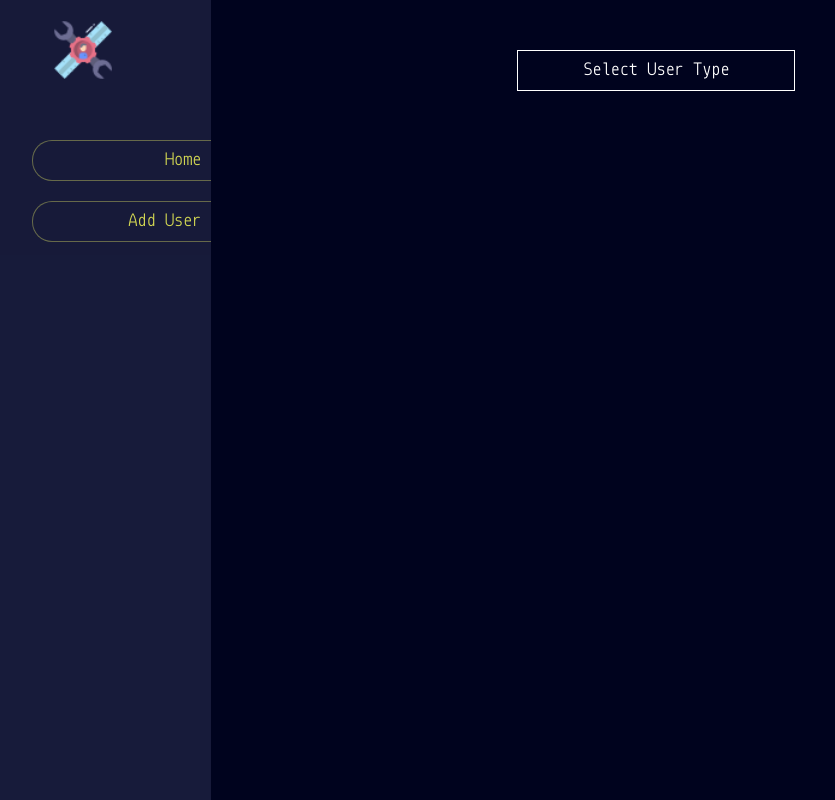
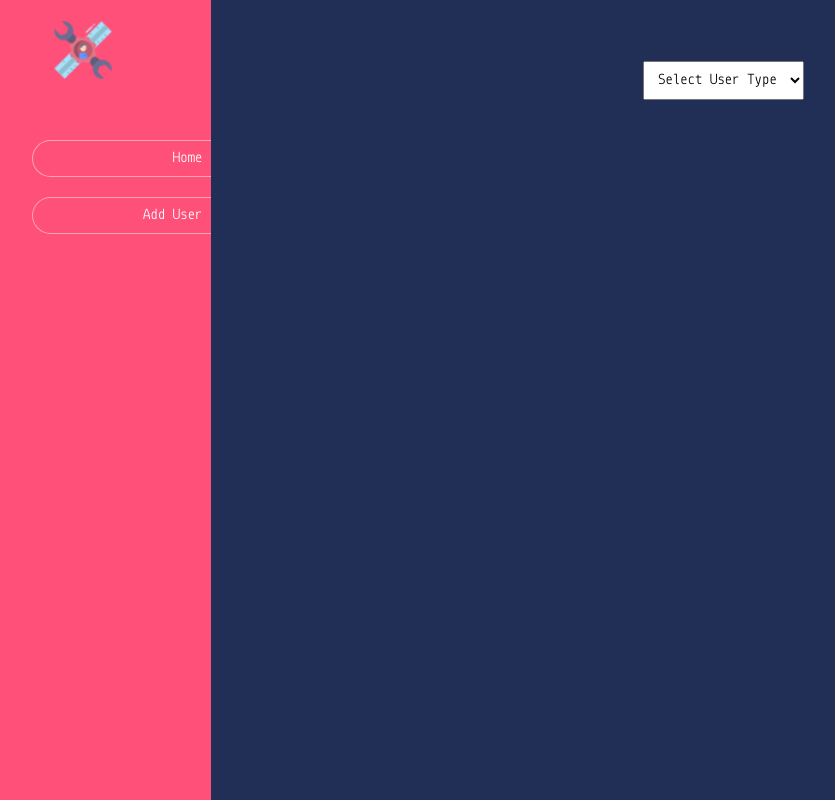
Before and after one commit to 9102alexism/final_year_development_project, a web app: file front_end/administration/html/add_user.html in a window 1280 px wide. Shown: the whole page, without its empty margins (45-880 px from the left). Run offline with its HTML, style and script files only (its server is not run), Linux system fonts and the light colour scheme.

Commit message:
introduced_admin_panel_user_creation

```diff
--- a/front_end/administration/css/add_user.css
+++ b/front_end/administration/css/add_user.css
@@ -16,7 +16,7 @@
     overflow: hidden;
     display: flex;
     flex-direction: column;
-    background-color: #000426e8;
+    background-color: #ff5079;
     gap: 20px;
 }
 img{
@@ -28,43 +28,115 @@
     flex-direction: column;
     padding: 20px 0;
     margin-left: 30%;
-    color: #faff58d1;
     gap: 20px;
 }
 ul{
-    box-sizing: border-box;
     width: 100%;
     text-align: end;
     list-style: none;
-    padding: 10px;
-    border: 1px solid #faff6b59;
+    border: 1px solid #ffffff7a;
     border-right: none;
     border-top-left-radius: 20px;
     border-bottom-left-radius: 20px;
+}
+ul > a{
+    box-sizing: border-box;
+    display: inline-block;
+    width: inherit;
+    padding: 10px;
+    text-decoration: none;
+    color: #fff;
 }
 main{
     width: 80%;
     min-height: 100vh;
     overflow: hidden;
-    background-color: #00031e;
+    background-color: #000f3cde;
 }
-main > div{
+#upper_section{
     width: 100%;
-    padding: 50px;
+    height: 20vh;
     display: flex;
     justify-content: center;
     align-items: center;
 }
-#select{
+#upper_section > select{
+    padding: 10px;
+}
+#lower_section{
+    height: calc(100% - 20vh);
+    display: flex;
+    flex-direction: column;
+    justify-content: center;
+    align-items: center;
+    gap: 20px;
+}
+form{
+    width: 100%;
+    display: flex;
+    flex-direction: column;
+}
+#doctor_form, #pharmacy_form{
     width: 50%;
-    color: white;
+    display: flex;
+    flex-direction: column;
+    flex-wrap: wrap;
+    align-items: center;
+    margin: auto;
+    gap: 5px;
+    visibility: hidden;
+    display: none
 }
-#select > div{
-    width: 50%;
+#doctor_form > input, #doctor_form > textarea, #pharmacy_form > input, #pharmacy_form > textarea{
+    box-sizing: border-box;
+    width: 100%;
     padding: 10px;
-    text-align: center;
-    border: 1px solid white;
+    font-size: 16px;
+    background-color: #ffffffed;
+    border: none;
+    border-bottom: 3px solid #33e2ffde;
 }
-#select > div:hover{
-    border: 1px solid red;
+#doctor_form > input:focus, #doctor_form > textarea:focus, #pharmacy_form > input:focus, #pharmacy_form > textarea:focus{
+    outline: none;
 }
+#doctor_form textarea, #pharmacy_form textarea{
+    resize: none;
+    overflow-y: auto;
+}
+button{
+    padding: 10px;
+    visibility: hidden;
+    display: none
+}
+@media only screen and (max-device-width: 800px){
+    *{
+        font-size: 13px;
+    }
+    ::placeholder{
+        font-size: 10px;
+    }
+}
+@media only screen and (max-device-width: 1000px){
+    *{
+        font-size: 13px;
+    }
+    ::placeholder{
+        font-size: 10px;
+    }
+}
+@media only screen and (max-width: 800px){
+    *{
+        font-size: 13px;
+    }
+    ::placeholder{
+        font-size: 10px;
+    }
+}
+@media only screen and (max-width: 1000px){
+    *{
+        font-size: 13px;
+    }
+    ::placeholder{
+        font-size: 10px;
+    }
+}
--- a/front_end/administration/html/add_user.html
+++ b/front_end/administration/html/add_user.html
@@ -10,24 +10,47 @@
         <header>
             <img src="../resources/admin.png" width="60" height="60">
             <nav>
-                <ul>Home</ul>
-                <ul>Add User</ul>
+                <ul><a href="#">Home</a></ul>
+                <ul><a href="#">Add User</a></ul>
             </nav>
         </header>
         <main>
-            <div>
-                <!-- <select name="user_type">
+            <div id="upper_section">
+                <select name="user_type">
                     <option value="" disabled hidden selected>Select User Type</option>
                     <option value="doctor">Doctor</option>
                     <option value="pharmacy">Pharmacy</option>
                     <option value="pharmaceutical">Pharmaceutical</option>
-                </select> -->
-                <div id="select">
-                    <div>Select User Type</div>
-                    <div hidden>Doctor</div>
-                    <div hidden>Pharmacy</div>
-                    <div hidden>Pharmaceutical</div>
-                </div>
+                </select>
+            </div>
+            <div id="lower_section">
+                <form>
+                    <div id="doctor_form">
+                        <input type="text" name="name" placeholder="Name" required>
+                        <input type="text" name="department" placeholder="Department" required>
+                        <input type="text" name="institute" placeholder="Institute" required>
+                        <input type="text" name="role" placeholder="Role" required>
+                        <textarea name="degree" placeholder="Degree" required></textarea>
+                        <textarea name="specialized_fields" placeholder="Specialized Fields" required></textarea>
+                        <input type="text" name="reg_num" placeholder="Registration Number" required>
+                        <textarea name="address" placeholder="Address" required></textarea>
+                        <textarea name="visiting_hour" placeholder="Visiting Hour" required></textarea>
+                        <input type="text" name="off_day" placeholder="Off Day" required>
+                        <input type="text" name="phone" placeholder="Phone" required>
+                        <input type="email" name="user_id" placeholder="Email" required>
+                        <input type="password" name="password" placeholder="Password" required>
+                    </div>
+                    <div id="pharmacy_form">
+                        <input type="text" name="name" placeholder="Name" required>
+                        <textarea name="address" placeholder="Address" required></textarea>
+                        <input type="text" name="e_tin" placeholder="E-Tin" required>
+                        <input type="text" name="operation_hour" placeholder="Operation Hour" required>
+                        <input type="text" name="phone" placeholder="Phone" required>
+                        <input type="email" name="user_id" placeholder="Email" required>
+                        <input type="password" name="password" placeholder="Password" required>
+                    </div>
+                </form>
+                <button type="submit">Submit</button>
             </div>
         </main>
         <footer></footer>
--- a/front_end/doctor/js/prescription.js
+++ b/front_end/doctor/js/prescription.js
@@ -606,10 +606,10 @@
                                                         Prescription.xhr.onload = function(){
                                                             if(this.readyState == 4 && this.status == 201){
                                                                 console.log(this.response)
+                                                                form.reset()
                                                             }
                                                         }
                                                         var url = "https://webhook.site/6e6e27cf-acea-4369-9e71-e70e04e12ea3"
-                                                        Prescription.xhr.setRequestHeader("Authorization", "hulu")
                                                         Prescription.xhr.open("POST", url)
                                                         Prescription.xhr.send(JSON.stringify(data))
                                                     }
```
Also changed, not shown: front_end/administration/js/add_user.js (+149 -5 lines).
